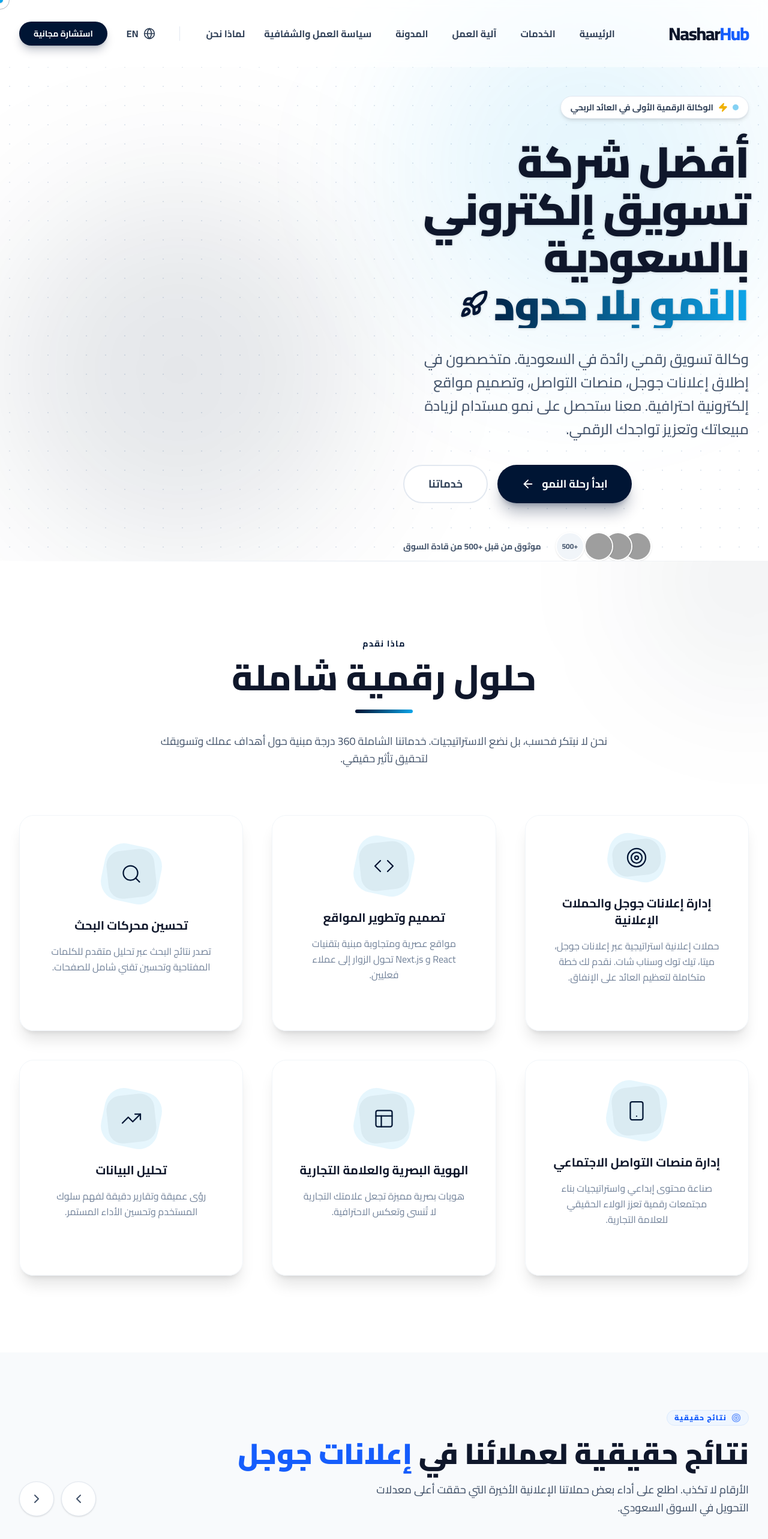
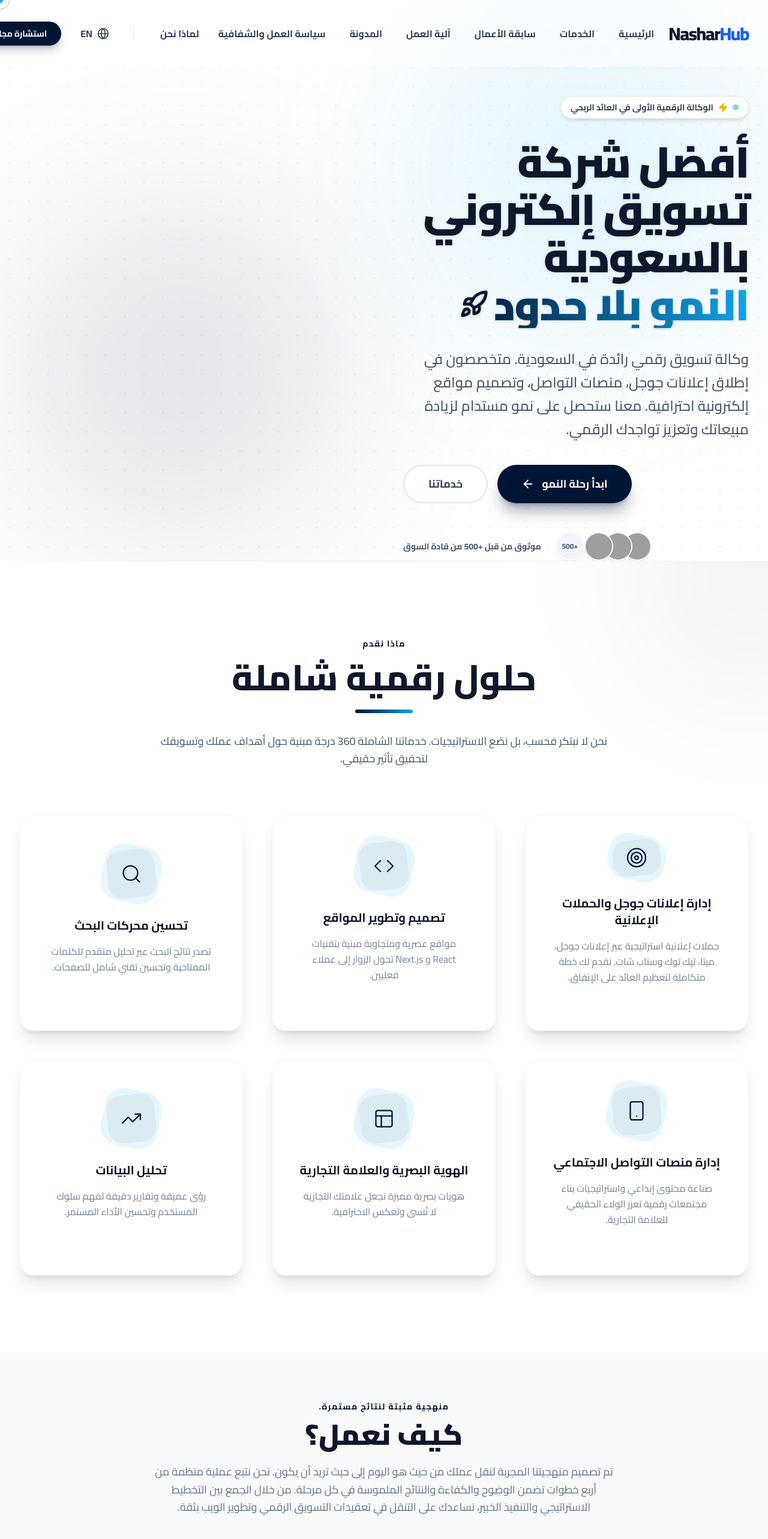
Before and after one commit to AhmedZakaria14/-, a React (Vite) app: page / in a window 1280 px wide. Shown: the top 2566 px of the page at 60% size. Built offline with nearby package versions, Linux system fonts and the light colour scheme; grey boxes are pictures that could not be loaded.

Commit message:
feat(nav): add portfolio link to navigation and footer
Integrate an external link to the portfolio site within the main navigation menu and the footer. Removed redundant client logos section and associated lazy imports.

```diff
--- a/src/App.tsx
+++ b/src/App.tsx
@@ -10,7 +10,6 @@ import { Language } from './types';
 const LazyGlobalCTA = lazy(() => import('@/components/GlobalCTA').then(m => ({ default: m.GlobalCTA })));
 const LazyFooter = lazy(() => import('@/components/Footer').then(m => ({ default: m.Footer })));
 const LazyBottomNav = lazy(() => import('@/components/BottomNav').then(m => ({ default: m.BottomNav })));
-const AdsResults = lazy(() => import('@/components/AdsResults').then(m => ({ default: m.AdsResults })));
 import { updateSEO } from '@/utils/seo';
 
 // Lazy load other pages
@@ -32,7 +31,6 @@ const AIPage = lazy(() => import('@/components/AIPage').then(m => ({ default: m.
 const LazyServices = lazy(() => import('@/components/Services').then(m => ({ default: m.Services })));
 const LazyProcess = lazy(() => import('@/components/Process').then(m => ({ default: m.Process })));
 const LazyWhyUs = lazy(() => import('@/components/WhyUs').then(m => ({ default: m.WhyUs })));
-const LazyClientLogos = lazy(() => import('@/components/ClientLogos').then(m => ({ default: m.ClientLogos })));
 const LazyFAQ = lazy(() => import('@/components/FAQ').then(m => ({ default: m.FAQ })));
 const LazyContact = lazy(() => import('@/components/Contact').then(m => ({ default: m.Contact })));
 
@@ -258,10 +256,8 @@ function App() {
               <Hero lang={lang} />
               <Suspense fallback={null}>
                 <LazyServices lang={lang} onSEOClick={handleSEOClick} onPaidAdsClick={handlePaidAdsClick} onWebDevClick={handleWebDevClick} />
-                <AdsResults lang={lang} />
                 <LazyProcess lang={lang} />
                 <LazyWhyUs lang={lang} />
-                <LazyClientLogos lang={lang} />
                 <LazyFAQ lang={lang} />
                 <LazyContact lang={lang} />
               </Suspense>
--- a/src/components/Footer.tsx
+++ b/src/components/Footer.tsx
@@ -59,6 +59,7 @@ export const Footer: React.FC<FooterProps> = ({ lang, onSEOClick }) => {
                <span className="absolute -bottom-2 left-0 w-12 h-1 bg-secondary rounded-full"></span>
              </h4>
              <ul className="space-y-3">
+                <li><a href="https://portfolio.nasharhub.com" target="_blank" rel="noopener noreferrer" className="text-slate-400 hover:text-white hover:translate-x-1 rtl:hover:-translate-x-1 transition-all text-sm block">{lang === 'en' ? 'Portfolio' : 'سابقة الأعمال'}</a></li>
                 <li><a href="#stats" className="text-slate-400 hover:text-white hover:translate-x-1 rtl:hover:-translate-x-1 transition-all text-sm block">{lang === 'en' ? 'Why Nashar Hub?' : 'لماذا نشار هب؟'}</a></li>
                 <li><a href="#process" className="text-slate-400 hover:text-white hover:translate-x-1 rtl:hover:-translate-x-1 transition-all text-sm block">{lang === 'en' ? 'Our Process' : 'كيف نعمل'}</a></li>
                 <li><a href="/blog" className="text-slate-400 hover:text-white hover:translate-x-1 rtl:hover:-translate-x-1 transition-all text-sm block">{lang === 'en' ? 'Blog' : 'المدونة'}</a></li>
--- a/src/components/Navbar.tsx
+++ b/src/components/Navbar.tsx
@@ -40,6 +40,11 @@ export const Navbar: React.FC<NavbarProps> = ({ lang, setLang }) => {
   };
 
   const handleNavClick = (e: React.MouseEvent<HTMLAnchorElement>, href: string) => {
+    if (href.startsWith('http://') || href.startsWith('https://')) {
+      // External link: allow default navigation
+      setIsOpen(false);
+      return;
+    }
     if (href.startsWith('/')) {
       e.preventDefault();
       navigate(href);
@@ -85,16 +90,21 @@ export const Navbar: React.FC<NavbarProps> = ({ lang, setLang }) => {
           {/* Desktop Menu */}
           <div className="hidden lg:flex items-center gap-2 xl:gap-5">
             <div className="flex items-center space-x-1 xl:space-x-2 rtl:space-x-reverse">
-              {NAV_ITEMS.map((item) => (
+              {NAV_ITEMS.map((item) => {
+                const isExternal = item.href.startsWith('http://') || item.href.startsWith('https://');
+                return (
                   <a
                     key={item.key}
                     href={item.href}
+                    target={isExternal ? '_blank' : undefined}
+                    rel={isExternal ? 'noopener noreferrer' : undefined}
                     onClick={(e) => handleNavClick(e, item.href)}
                     className="text-slate-700 hover:text-primary hover:bg-slate-50 focus:text-primary focus:bg-slate-50 focus:outline-none focus:ring-2 focus:ring-primary/50 transition-all px-3 xl:px-4 py-2 rounded-full text-sm font-bold xl:text-base whitespace-nowrap"
                   >
                     {item.label[lang]}
                   </a>
-              ))}
+                );
+              })}
             </div>
 
             <div className="h-6 w-px bg-slate-200 mx-1 xl:mx-2" aria-hidden="true"></div>
@@ -165,16 +175,21 @@ export const Navbar: React.FC<NavbarProps> = ({ lang, setLang }) => {
         aria-hidden={!isOpen}
       >
         <div className="px-4 pt-4 pb-6 space-y-2">
-            {NAV_ITEMS.filter(item => !item.desktopOnly).map((item) => (
+            {NAV_ITEMS.filter(item => !item.desktopOnly).map((item) => {
+              const isExternal = item.href.startsWith('http://') || item.href.startsWith('https://');
+              return (
                 <a
                   key={item.key}
                   href={item.href}
+                  target={isExternal ? '_blank' : undefined}
+                  rel={isExternal ? 'noopener noreferrer' : undefined}
                   onClick={(e) => handleNavClick(e, item.href)}
                   className="text-slate-600 hover:text-primary hover:bg-slate-50 focus:text-primary focus:bg-slate-50 focus:outline-none focus:ring-2 focus:ring-primary/50 block px-4 py-3 rounded-lg text-lg font-medium transition-colors"
                 >
                   {item.label[lang]}
                 </a>
-            ))}
+              );
+            })}
             <a
               href="#contact"
               onClick={(e) => handleNavClick(e, '#contact')}
--- a/src/components/SaudiLandingPage.tsx
+++ b/src/components/SaudiLandingPage.tsx
@@ -1,8 +1,6 @@
 import React, { useEffect, useState } from 'react';
 import { CheckCircle, Monitor, Smartphone, Zap, ArrowLeft, MessageCircle, Send, Users, Target, Award } from 'lucide-react';
 import { Logo } from './Logo';
-import { CLIENTS } from './ClientLogos';
-const LazyClientLogos = React.lazy(() => import('./ClientLogos').then(m => ({ default: m.ClientLogos })));
 import { updateSEO } from '../utils/seo';
 import { Breadcrumb } from './Breadcrumb';
 
@@ -202,9 +200,6 @@ export const SaudiLandingPage: React.FC = () => {
         </div>
       </section>
 
-      {/* Success Partners Section */}
-      <LazyClientLogos lang="ar" />
-
       {/* Features Section (Why Us) */}
       <section className="py-24 bg-slate-50">
         <div className="max-w-7xl mx-auto px-4">
--- a/src/constants.tsx
+++ b/src/constants.tsx
@@ -6,6 +6,7 @@ import { Globe, BarChart3, Code, Search, Zap, Target, Users, Mail, Phone, MapPin
 export const NAV_ITEMS: NavItem[] = [
   { key: 'home', label: { en: 'Home', ar: 'الرئيسية' }, href: '/#home' },
   { key: 'services', label: { en: 'Services', ar: 'الخدمات' }, href: '/#services' },
+  { key: 'portfolio', label: { en: 'Portfolio', ar: 'سابقة الأعمال' }, href: 'https://portfolio.nasharhub.com' },
   { key: 'process', label: { en: 'Process', ar: 'آلية العمل' }, href: '/#process' },
   { key: 'blog', label: { en: 'Blog', ar: 'المدونة' }, href: '/blog' },
   { key: 'policy', label: { en: 'Work Policy', ar: 'سياسة العمل والشفافية' }, href: '/policy' },
```
Lines whose indentation alone changed are shown as unchanged.
